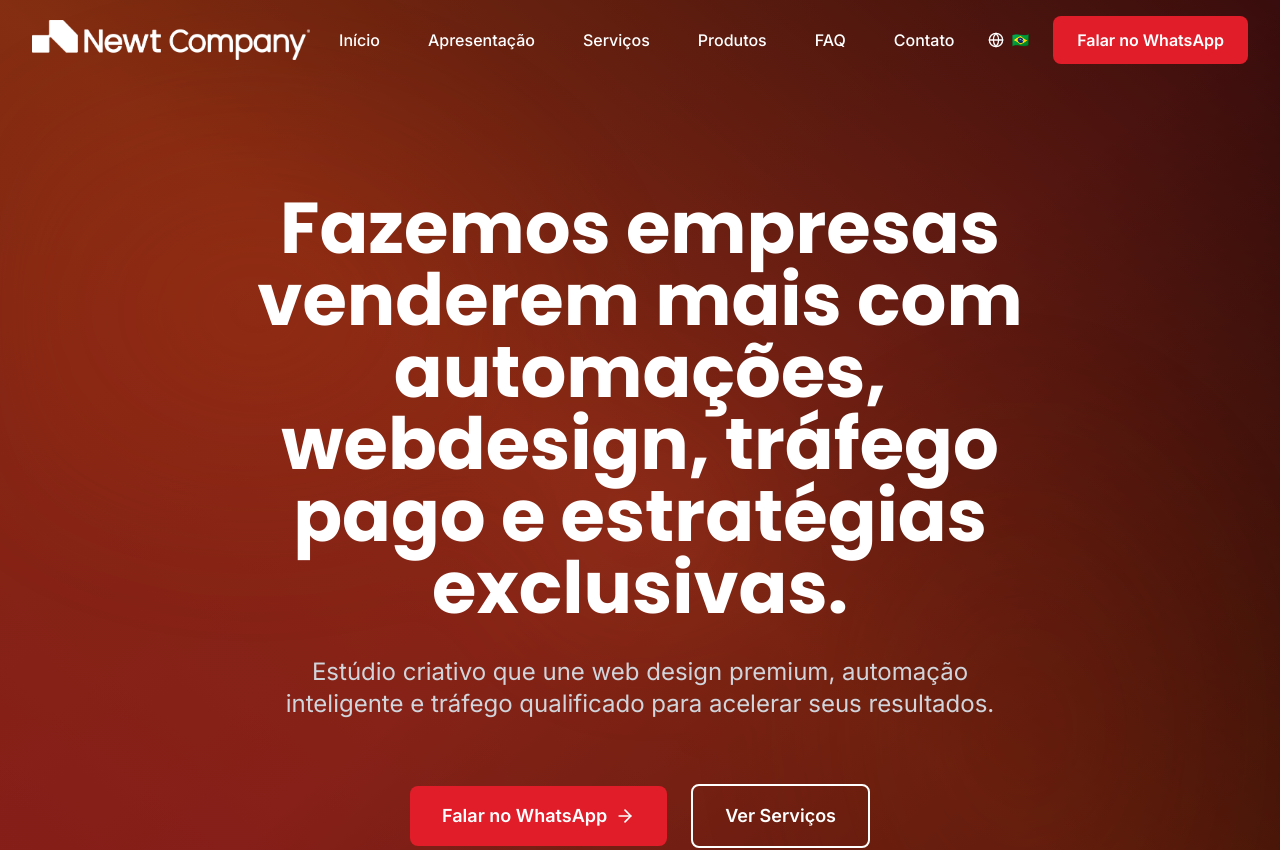
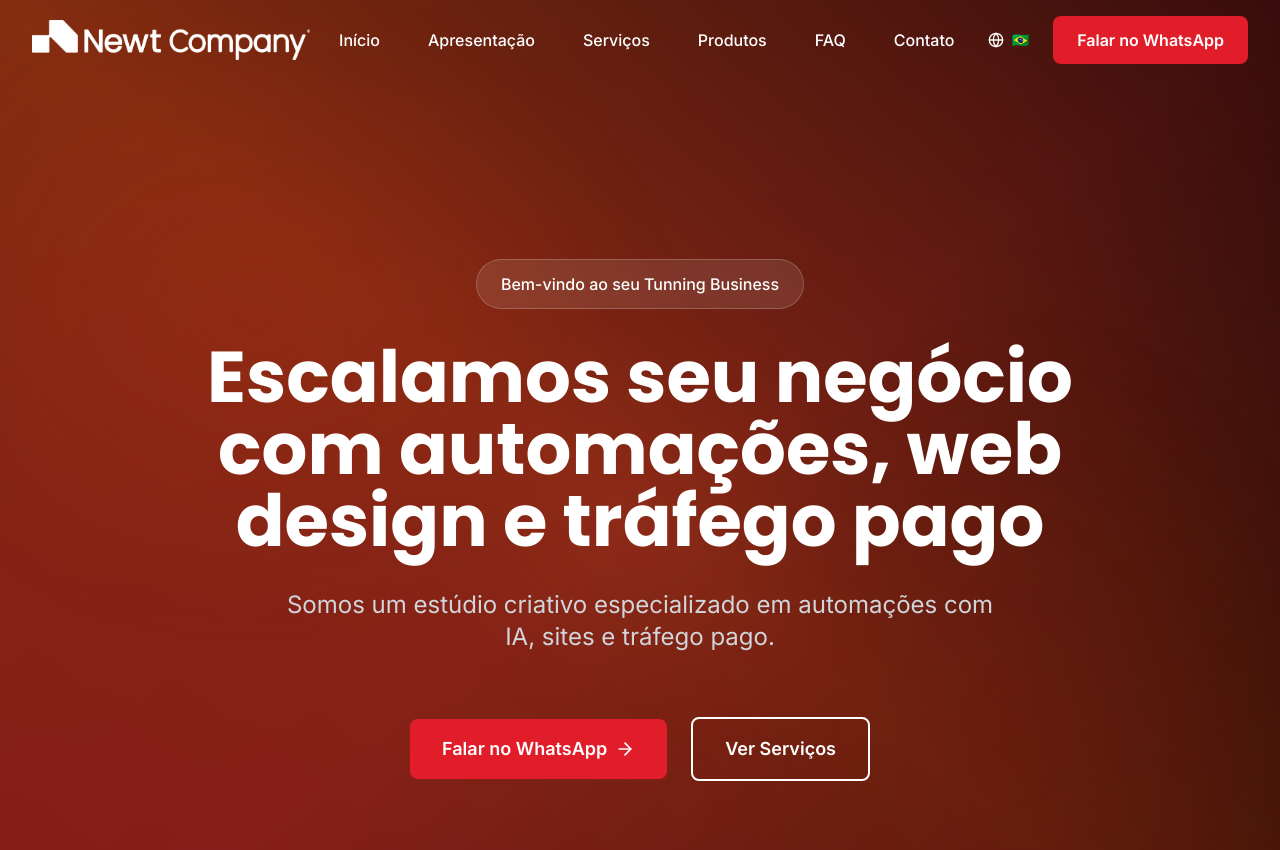
Before and after one commit to newtcompany-hub/newt-site, a React (Vite) app: page / in a window 1280 px wide. Shown: the top 850 px of the page. Built offline with nearby package versions, Linux system fonts and the light colour scheme.

Commit message:
Updated translations.ts

```diff
--- a/src/components/Hero.tsx
+++ b/src/components/Hero.tsx
@@ -34,6 +34,11 @@ export function Hero() {
 
       <div className="container mx-auto px-4 sm:px-6 lg:px-8 text-center relative z-10 flex items-center justify-center min-h-screen">
         <div className="max-w-4xl mx-auto space-y-6 sm:space-y-8 animate-fade-in">
+          {/* Welcome Badge */}
+          <div className="inline-flex items-center px-4 sm:px-6 py-2 sm:py-3 bg-white/10 backdrop-blur-sm border border-white/20 rounded-full text-sm sm:text-base text-white font-medium animate-slide-up font-inter">
+            {t.hero.welcome}
+          </div>
+
           {/* Headline */}
           <h1 className="text-3xl sm:text-4xl md:text-5xl lg:text-6xl xl:text-7xl font-bold text-white leading-heading font-poppins animate-slide-up px-2">
             {t.hero.headline}
--- a/src/components/Services.tsx
+++ b/src/components/Services.tsx
@@ -57,7 +57,7 @@ export function Services() {
           <div className="group relative bg-white hover:bg-newt-black p-6 sm:p-8 rounded-2xl border border-gray-200 hover:border-newt-red card-hover">
             <div className="space-y-4 sm:space-y-6">
               <h3 className="text-lg sm:text-xl lg:text-2xl font-bold text-newt-black group-hover:text-white transition-colors duration-300 font-poppins leading-heading">
-                {locale === 'en' ? 'Content Co-Production' : 'Co-produção'}
+                Co-produção
               </h3>
 
               <p className="text-sm sm:text-base text-gray-700 group-hover:text-gray-300 leading-body font-inter transition-colors duration-300">
--- a/src/i18n/translations.ts
+++ b/src/i18n/translations.ts
@@ -16,8 +16,9 @@ export const translations = {
 
     // Hero
     hero: {
-      headline: 'Fazemos empresas venderem mais com automações, webdesign, tráfego pago e estratégias exclusivas.',
-      subheadline: 'Estúdio criativo que une web design premium, automação inteligente e tráfego qualificado para acelerar seus resultados.',
+      welcome: 'Bem-vindo ao seu Tunning Business',
+      headline: 'Escalamos seu negócio com automações, web design e tráfego pago',
+      subheadline: 'Somos um estúdio criativo especializado em automações com IA, sites e tráfego pago.',
       cta1: 'Falar no WhatsApp',
       cta2: 'Ver Serviços'
     },
@@ -25,7 +26,7 @@ export const translations = {
     // About
     about: {
       title: 'Newt Company',
-      subtitle: 'Estúdio criativo especializado em sites e automações que geram resultados reais.',
+      subtitle: 'Somos um estúdio criativo especializado em automações com IA, sites e tráfego pago.',
       methodology: 'Nossa Metodologia',
       timeline: [
         { title: 'Diagnóstico', desc: 'Análise completa do seu negócio e oportunidades' },
@@ -95,9 +96,9 @@ export const translations = {
           features: ['Atendimento automático', 'Suporte inteligente', 'CRM integrado', 'Vendas automatizadas']
         },
         {
-          title: 'SaaS #1',
-          desc: 'Em breve - Revolucione sua gestão.',
-          features: ['Coming soon'],
+          title: 'FinZap',
+          desc: 'Controle seu dinheiro pelo WhatsApp.',
+          features: ['Controle de entradas e saídas', 'Emissão de cobranças no WhatsApp', 'Relatórios automáticos', 'Integração com planilhas'],
           comingSoon: true
         },
         {
@@ -200,8 +201,9 @@ export const translations = {
 
     // Hero
     hero: {
-      headline: 'Fazemos empresas venderem mais com automações, webdesign, tráfego pago e estratégias exclusivas.',
-      subheadline: 'Estúdio criativo que une web design premium, automação inteligente e tráfego qualificado para acelerar os seus resultados.',
+      welcome: 'Bem-vindo ao seu Tunning Business',
+      headline: 'Escalamos seu negócio com automações, web design e tráfego pago',
+      subheadline: 'Somos um estúdio criativo especializado em automações com IA, sites e tráfego pago.',
       cta1: 'Falar no WhatsApp',
       cta2: 'Ver Serviços'
     },
@@ -209,7 +211,7 @@ export const translations = {
     // About
     about: {
       title: 'Newt Company',
-      subtitle: 'Estúdio criativo especializado em sites e automações que geram resultados reais.',
+      subtitle: 'Somos um estúdio criativo especializado em automações com IA, sites e tráfego pago.',
       methodology: 'A Nossa Metodologia',
       timeline: [
         { title: 'Diagnóstico', desc: 'Análise completa do seu negócio e oportunidades' },
@@ -236,28 +238,28 @@ export const translations = {
       subtitle: 'Soluções completas para acelerar o seu crescimento digital',
       items: [
         {
-          title: 'Business Optimization',
-          desc: 'Complete business transformation combining our services. We optimize companies to their maximum potential.',
+          title: 'Tunning Business',
+          desc: 'União dos nossos serviços conforme o foco da sua empresa. "Tunamos" empresas ao máximo potencial.',
           bullets: ['Diagnóstico 360°', 'Plano de upgrades', 'Execução ágil', 'Métricas claras']
         },
         {
-          title: 'Marketing Automation',
-          desc: 'Streamline your sales process with intelligent automation systems.',
+          title: 'Gestão de Automação',
+          desc: 'Automatize processos e vendas com inteligência.',
           bullets: ['Bots WhatsApp e email', 'Funis de conversão', 'Integrações CRM', 'Contratos e faturação']
         },
         {
-          title: 'Digital Advertising',
-          desc: 'Drive qualified traffic and boost your conversion rates.',
+          title: 'Gestão de Tráfego',
+          desc: 'Atraia visitantes qualificados e converta mais.',
           bullets: ['Planeamento estratégico', 'Criativos de alta conversão', 'Testes A/B', 'Relatórios detalhados']
         },
         {
           title: 'Web Design',
-          desc: 'Stunning websites that turn visitors into paying customers.',
+          desc: 'Sites que impressionam e convertem visitantes em clientes.',
           bullets: ['UX/UI premium', 'SEO otimizado', 'Performance máxima', 'Responsivo total']
         },
         {
-          title: 'Strategic Consulting',
-          desc: 'Professional business analysis with actionable growth plans.',
+          title: 'Consultoria Estratégica',
+          desc: 'Diagnóstico profissional e plano acionável.',
           bullets: ['Análise completa', 'Estratégia personalizada', 'Plano de ação', 'Investimento acessível']
         }
       ]
@@ -279,9 +281,9 @@ export const translations = {
           features: ['Smart customer service', 'Intelligent support', 'Integrated CRM', 'Sales automation']
         },
         {
-          title: 'FinanceFlow',
-          desc: 'Coming soon - Revolutionary financial management.',
-          features: ['Coming soon'],
+          title: 'FinZap',
+          desc: 'Controle seu dinheiro pelo WhatsApp.',
+          features: ['Controle de entradas e saídas', 'Emissão de cobranças no WhatsApp', 'Relatórios automáticos', 'Integração com planilhas'],
           comingSoon: true
         },
         {
@@ -384,8 +386,9 @@ export const translations = {
 
     // Hero
     hero: {
-      headline: 'We help companies sell more with automations, web design, paid traffic and exclusive strategies.',
-      subheadline: 'Creative studio that combines premium web design, intelligent automation and qualified traffic to accelerate your results.',
+      welcome: 'Welcome to your Business Tunning',
+      headline: 'We scale your business with automations, web design and paid traffic',
+      subheadline: 'We are a creative studio specialized in AI automations, websites and paid traffic.',
       cta1: 'Chat on WhatsApp',
       cta2: 'See Services'
     },
@@ -393,7 +396,7 @@ export const translations = {
     // About
     about: {
       title: 'Newt Company',
-      subtitle: 'Creative studio specialized in websites and automations that generate real results.',
+      subtitle: 'We are a creative studio specialized in AI automations, websites and paid traffic.',
       methodology: 'Our Methodology',
       timeline: [
         { title: 'Diagnosis', desc: 'Complete analysis of your business and opportunities' },
@@ -425,12 +428,12 @@ export const translations = {
           bullets: ['360° diagnosis', 'Upgrade plan', 'Agile execution', 'Clear metrics']
         },
         {
-          title: 'Automation Management',
+          title: 'Gestão de Automação',
           desc: 'Automate processes and sales with intelligence.',
           bullets: ['WhatsApp & email bots', 'Conversion funnels', 'CRM integrations', 'Contracts & billing']
         },
         {
-          title: 'Traffic Management',
+          title: 'Gestão de Tráfego',
           desc: 'Attract qualified visitors and convert more.',
           bullets: ['Strategic planning', 'High-conversion creatives', 'A/B testing', 'Detailed reports']
         },
@@ -440,7 +443,7 @@ export const translations = {
           bullets: ['Premium UX/UI', 'SEO optimized', 'Maximum performance', 'Fully responsive']
         },
         {
-          title: 'Strategic Consulting',
+          title: 'Consultoria Estratégica',
           desc: 'Professional diagnosis and actionable plan.',
           bullets: ['Complete analysis', 'Personalized strategy', 'Action plan', 'Affordable investment']
         }
@@ -463,9 +466,9 @@ export const translations = {
           features: ['Automatic support', 'Intelligent assistance', 'Integrated CRM', 'Automated sales']
         },
         {
-          title: 'SaaS #1',
-          desc: 'Coming soon - Revolutionize your management.',
-          features: ['Coming soon'],
+          title: 'FinZap',
+          desc: 'Control your money through WhatsApp.',
+          features: ['Income & expense tracking', 'WhatsApp billing', 'Automated reports', 'Spreadsheet integration'],
           comingSoon: true
         },
         {
```
